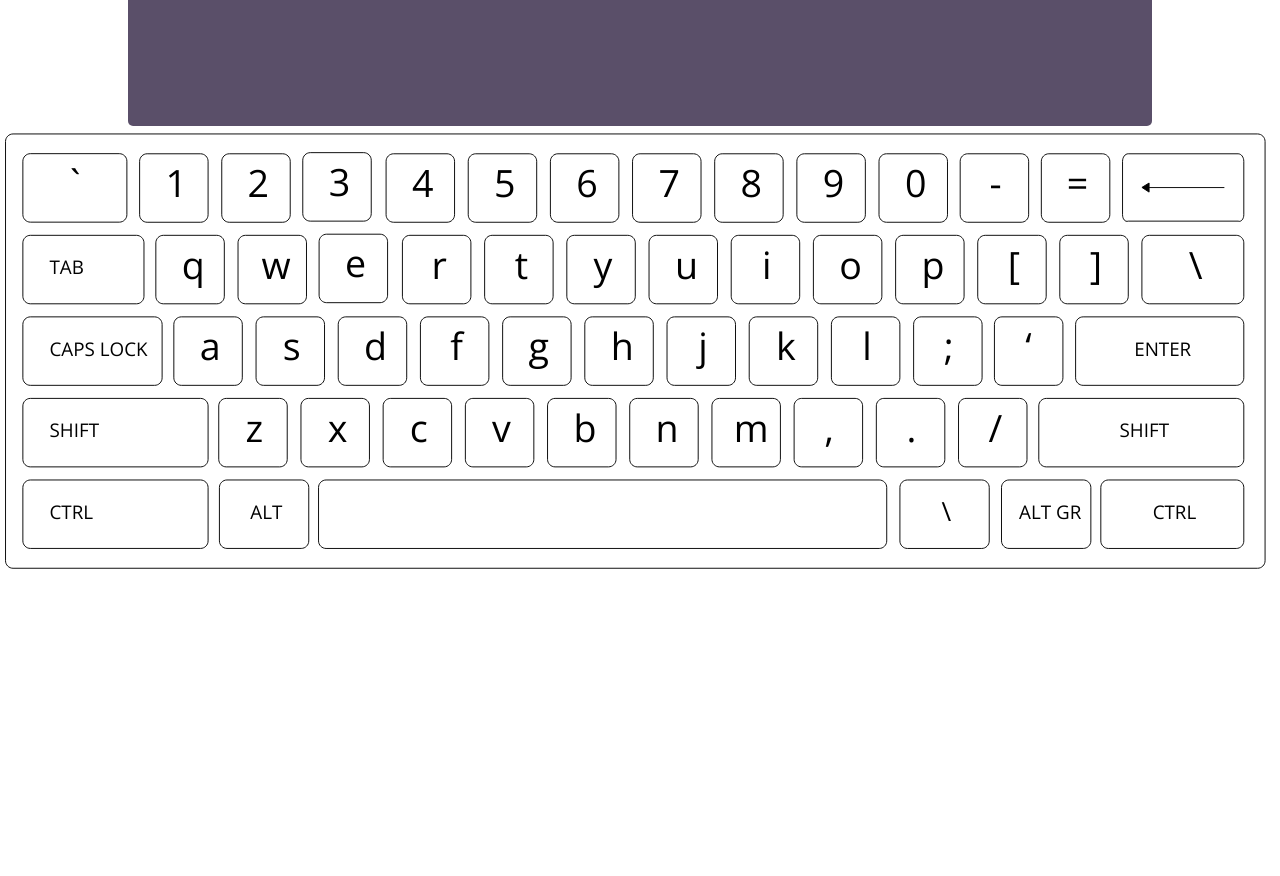
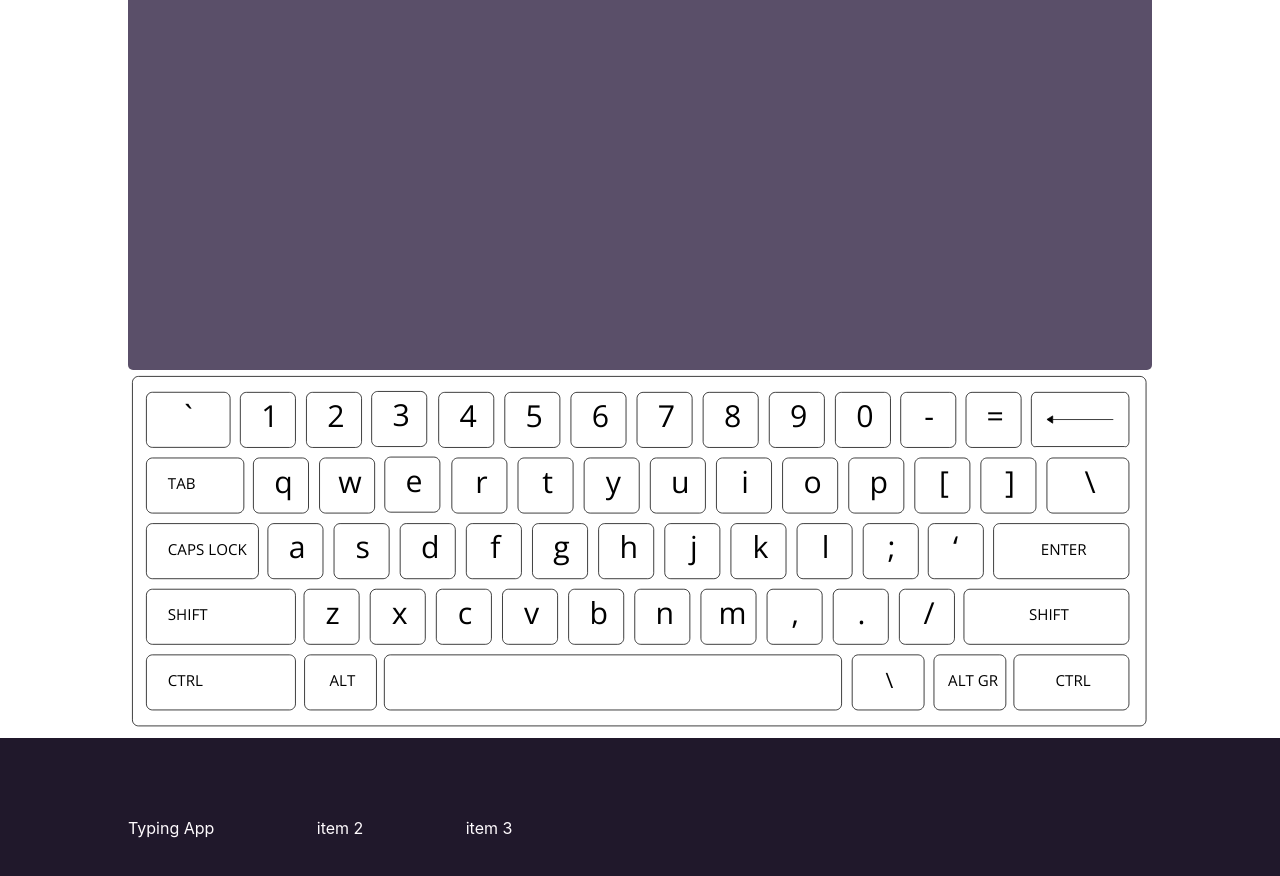
Before and after one commit to DanyGuerra/app-typing, a React (Create React App) app: page / in a window 1280 px wide. Shown: the part 200-1076 px from the top of the page. Before the commit the page ends 800 px from the top, so only its background shows below. Built offline with nearby package versions, Linux system fonts and the light colour scheme.

Commit message:
Adding fotter and its styles , using state key pressed

```diff
--- a/src/components/App.js
+++ b/src/components/App.js
@@ -1,12 +1,14 @@
 import "../styles/App.scss";
 import TypingPlay from "./TypingPlay";
 import Header from "./Header";
+import Footer from "./Footer";
 
 function App() {
   return (
     <>
       <Header />
       <TypingPlay />
+      <Footer />
     </>
   );
 }
--- /dev/null
+++ b/src/components/Footer.js
@@ -0,0 +1,15 @@
+import "../styles/Footer.scss";
+
+function Footer() {
+  return (
+    <footer>
+      <div className="footer">
+        <div id="item1">Typing App</div>
+        <div id="item2">item 2</div>
+        <div id="item3">item 3</div>
+      </div>
+    </footer>
+  );
+}
+
+export default Footer;
--- a/src/components/Keyboard.js
+++ b/src/components/Keyboard.js
@@ -3,44 +3,7 @@ import { gsap } from "gsap";
 import { useEffect } from "react";
 import "../styles/Keyboard.scss";
 
-const handleKeydown = (e) => {
-  const keyPressed = e.code;
-  if (keyPressed === "Tab" || "AltLeft") {
-    e.preventDefault();
-  }
-
-  const svgPressed = document.getElementById(`rect-${keyPressed}`);
-  const textPressed = document.getElementById(`text-${keyPressed}`);
-
-  if (svgPressed) {
-    svgPressed.classList.add("key-active");
-  }
-  if (textPressed) {
-    textPressed.classList.add("text-active");
-  }
-};
-
-const handleKeyup = (e) => {
-  const keyPressed = e.code;
-  if (keyPressed === "Tab" || "AltLeft") {
-    e.preventDefault();
-  }
-
-  const svgPressed = document.getElementById(`rect-${keyPressed}`);
-  const textPressed = document.getElementById(`text-${keyPressed}`);
-
-  if (svgPressed) {
-    svgPressed.classList.remove("key-active");
-  }
-  if (textPressed) {
-    textPressed.classList.remove("text-active");
-  }
-};
-
 function Keyboard(props) {
-  document.addEventListener("keydown", handleKeydown);
-  document.addEventListener("keyup", handleKeyup);
-
   const keyboard = React.createRef();
 
   useEffect(() => {
@@ -48,14 +11,46 @@ function Keyboard(props) {
     gsap.to(keyboard.current, { y: 0, duration: 0.5, ease: "bounce.out" });
   }, [keyboard]);
 
+  React.useEffect(() => {
+    document.addEventListener("keydown", handleKeydown);
+    document.addEventListener("keyup", handleKeyup);
+
+    return function cleanup() {
+      document.removeEventListener("keydown", handleKeydown);
+      document.removeEventListener("keyup", handleKeyup);
+    };
+  }, []);
+
+  const handleKeydown = (e) => {
+    const keyPressed = e.code;
+    // if (keyPressed === "Tab" || "AltLeft" || "AltRight") {
+    //   e.preventDefault();
+    // }
+
+    switch (keyPressed) {
+      case "Enter":
+        console.log("Enter");
+        break;
+      case "Minus":
+        props.setActualKey("-");
+        break;
+      default:
+        break;
+    }
+  };
+
+  const handleKeyup = (e) => {
+    props.setActualKey("");
+  };
+
   return (
     <section className="keyboard-area">
-      <div className="keyboard" ref={keyboard}>
+      <div className="keyboard" ref={keyboard} onKeyDown={handleKeydown}>
         <svg
           version="1.1"
           id="keyboard"
           xmlns="http://www.w3.org/2000/svg"
-          viewBox="0 0 340 120"
+          viewBox="0 0 338 120"
           style={{ enableBackground: "new 0 0 612 792" }}
         >
           <style>
@@ -78,14 +73,16 @@ function Keyboard(props) {
             <g id="key-minus">
               <path
                 id="rect-Minus"
-                className="st0"
+                className={`st0 ${props.actualKey === "-" ? "key-active" : ""}`}
                 d="M271.24,25.57h-14.19c-1.1,0-2-0.9-2-2V9.38c0-1.1,0.9-2,2-2h14.19c1.1,0,2,0.9,2,2v14.19
 			C273.24,24.67,272.35,25.57,271.24,25.57z"
               />
               <text
                 id="text-Minus"
                 transform="matrix(1 0 0 1 262.817 18.8789)"
-                className="st1 st2"
+                className={`st1 st2 ${
+                  props.actualKey === "-" ? "text-active" : ""
+                }`}
               >
                 -
               </text>
--- a/src/components/TypingPlay.js
+++ b/src/components/TypingPlay.js
@@ -1,11 +1,20 @@
+import React, { useEffect } from "react";
 import Keyboard from "./Keyboard";
 import TextBox from "./TextBox";
 
 function TypingPlay() {
+  const [actualKey, setActualKey] = React.useState("");
+  const [actualText, setActualText] = React.useState([]);
+
   return (
     <>
       <TextBox />
-      <Keyboard colorKeyActived={"#502888"} colorTextActived={"#fffbfe"} />
+      <Keyboard
+        colorKeyActived={"#502888"}
+        colorTextActived={"#fffbfe"}
+        setActualKey={setActualKey}
+        actualKey={actualKey}
+      />
     </>
   );
 }
--- /dev/null
+++ b/src/styles/Footer.scss
@@ -0,0 +1,17 @@
+@use "app";
+
+footer {
+  width: 100%;
+  height: 200px;
+  display: flex;
+  align-items: center;
+  justify-content: center;
+  background-color: app.$black-theme1;
+  color: app.$ligth-color;
+  .footer {
+    width: 80%;
+    height: 20%;
+    display: flex;
+    gap: 10%;
+  }
+}
--- a/src/styles/Keyboard.scss
+++ b/src/styles/Keyboard.scss
@@ -1,7 +1,12 @@
 @use "app";
 
-.keyboard {
+.keyboard-area {
   display: flex;
+  flex-direction: column;
   align-items: center;
   justify-content: center;
+
+  .keyboard {
+    width: 80%;
+  }
 }
--- a/src/styles/Textbox.scss
+++ b/src/styles/Textbox.scss
@@ -6,7 +6,7 @@
   align-items: center;
   .textbox {
     width: 80%;
-    height: 20vw;
+    height: 500px;
     background-color: app.$black-theme2;
     border-radius: 5px;
   }
```
